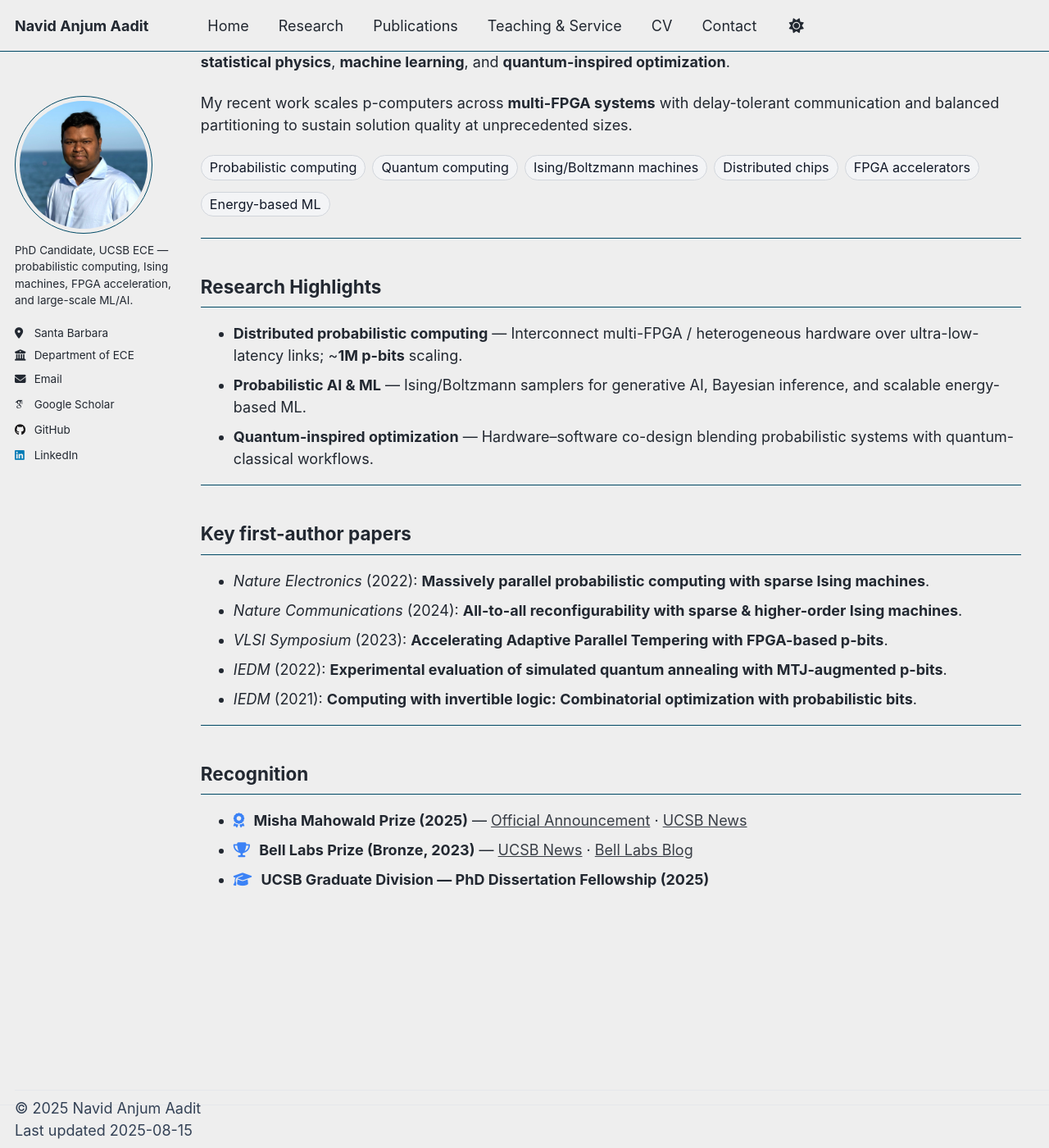
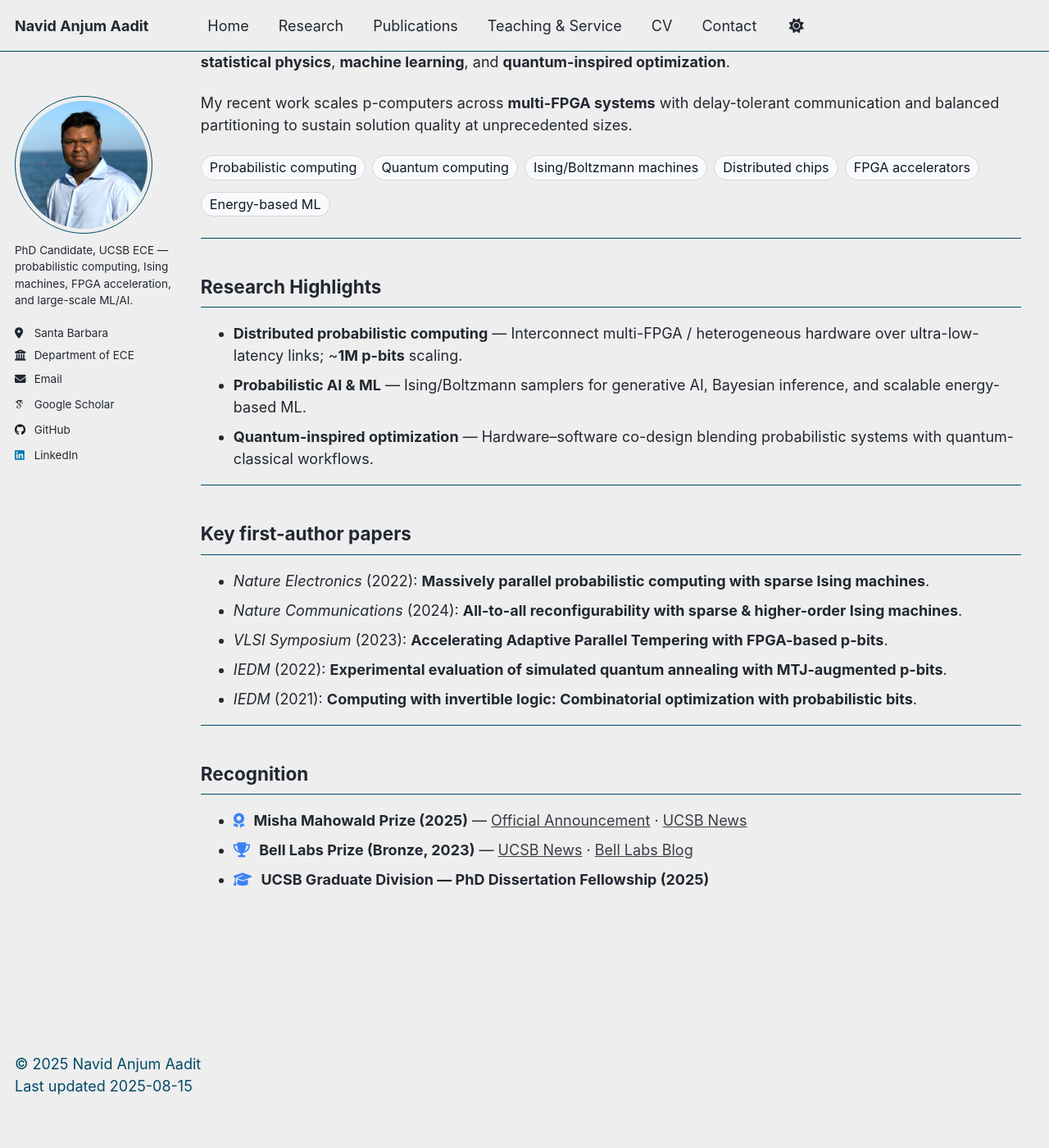
Before and after one commit to navidaadit/navidaadit.github.io, a Jekyll site: the page built from _pages/about.md, in a window 1280 px wide and 1400 px high, scrolled down 720 px. Shown: the whole window at 82% size. Built offline with Jekyll 4.4.1, drawn with Linux system fonts in a browser that asks for light colours; some web fonts are replaced; after the commit the page ends 2066 px from its top, so only the background shows below that.

Commit message:
Update _custom.scss

```diff
--- a/_sass/_custom.scss
+++ b/_sass/_custom.scss
@@ -1,27 +1,9 @@
-/* ===========================
-   Navid Aadit — site overrides
-   (grid, justified text, theme-aware pills, single-line footer)
-   =========================== */
+/* =========================================================
+   Navid Aadit — custom overrides
+   (grid, hero, justified text, theme-aware pills, flat footer)
+   ========================================================= */
 
-/* ---- Theme tokens (light/dark) ---- */
-:root {
-  --footer-border: #e5e7eb;
-  --footer-fg: #334155;
-
-  --pill-bg: #f3f4f6;         /* light gray */
-  --pill-border: #d1d5db;
-  --pill-fg: #111827;
-}
-html.dark {
-  --footer-border: #374151;   /* slate-600 */
-  --footer-fg: #e5e7eb;       /* slate-200 */
-
-  --pill-bg: #1f2937;         /* slate-800 */
-  --pill-border: #374151;     /* slate-700 */
-  --pill-fg: #e5e7eb;         /* slate-200 */
-}
-
-/* Use ~90% of viewport width to avoid a huge right gutter */
+/* ---------- Layout width ---------- */
 .initial-content,
 .page__inner,
 .page {
@@ -32,11 +14,11 @@ html.dark {
   padding-right: 16px;
 }
 
-/* ---- TRUE TWO-COLUMN GRID (sidebar + content) ---- */
+/* ---------- Two-column grid (sidebar + content) ---------- */
 :root {
   --sidebar: 320px;
   --gap: 48px;
-  --content-max: 75%;   /* content width ~75% of the page column */
+  --content-max: 75%;   /* inner content width inside right column */
 }
 
 .layout--single .page {
@@ -46,7 +28,7 @@ html.dark {
   align-items: start;
 }
 
-/* Sidebar stays in column 1; no floats */
+/* Sidebar */
 .layout--single .sidebar {
   grid-column: 1 !important;
   float: none !important;
@@ -58,19 +40,19 @@ html.dark {
   border-radius: 6px;
 }
 
-/* Content column fills the rest */
+/* Content */
 .layout--single .page__content {
   grid-column: 2 !important;
   margin: 0 !important;
   max-width: none !important;
 }
 
-/* Limit inner content width to ~75% (not the hero or keyword pills) */
+/* Limit inner blocks (but not hero/pills/button row) */
 .layout--single .page__content > *:not(.hero-img):not(.keyword-pills):not(.cv-row) {
   max-width: var(--content-max);
 }
 
-/* Justify paragraphs for a cleaner academic look */
+/* Paragraphs: justified */
 .layout--single .page__content p {
   text-align: justify;
   text-justify: inter-word;
@@ -78,10 +60,10 @@ html.dark {
   hyphens: auto;
 }
 
-/* Clear any legacy float wrapping */
-.page::after { content: ""; display: block; clear: both; }
+/* Legacy float clearer */
+.page::after { content:""; display:block; clear:both; }
 
-/* Hide the name under the headshot explicitly */
+/* Hide name under headshot */
 .author__name { display: none !important; }
 
 /* Avatar */
@@ -92,12 +74,12 @@ html.dark {
   border-radius: 50%;
 }
 
-/* Kill any built-in theme hero */
+/* Kill theme hero blocks */
 .page__hero,
 .page__hero--overlay,
 .hero-landing { display: none !important; }
 
-/* Our hero (no cropping; 80% width; centered in right column) */
+/* Hero image you inserted (no crop, 80% width, centered) */
 .hero-img {
   display: block;
   width: 80%;
@@ -106,106 +88,118 @@ html.dark {
   border-bottom: 1px solid #cbd5e1;
 }
 
-/* ---- Download CV (muted blue; only this button is styled) ---- */
-.cv-row { margin: 0.5rem 0 1rem 0; }
+/* ---------- CV button (muted) ---------- */
+.cv-row { margin: .5rem 0 1rem 0; }
 
-.page__content .btn--cv {
-  display: inline-block;
-  background-color: #4a6fdd;
-  color: #ffffff;
-  border-radius: 6px;
-  padding: 9px 14px;
-  font-size: 0.95rem;
-  font-weight: 600;
-  text-decoration: none;
-  border: 1px solid #3f5fc0;
-  transition: background-color 0.2s ease, border-color 0.2s ease, transform 0.02s ease;
+.page__content .btn--cv{
+  display:inline-block;
+  background:#4a6fdd;
+  color:#fff;
+  border-radius:6px;
+  padding:9px 14px;
+  font-size:.95rem;
+  font-weight:600;
+  text-decoration:none;
+  border:1px solid #3f5fc0;
+  transition:background-color .2s ease,border-color .2s ease,transform .02s ease;
 }
-.page__content .btn--cv:hover { background-color: #3f5fc0; border-color: #3552a6; }
-.page__content .btn--cv:active { transform: translateY(1px); }
+.page__content .btn--cv:hover{ background:#3f5fc0; border-color:#3552a6; }
+.page__content .btn--cv:active{ transform:translateY(1px); }
 
-/* ---- Keyword pills (theme aware) ---- */
-.keyword-pills {
-  list-style: none;
-  padding: 0;
-  margin: 0.25rem 0 0.5rem 0;
-  display: flex;
-  flex-wrap: wrap;
-  gap: 6px 8px;
+/* ---------- Keyword pills (theme-aware) ---------- */
+.keyword-pills{
+  list-style:none;
+  padding:0;
+  margin:.25rem 0 .5rem 0;
+  display:flex;
+  flex-wrap:wrap;
+  gap:6px 8px;
 }
-.keyword-pills li {
-  font-size: 0.9rem;
-  line-height: 1;
-  padding: 6px 10px;
-  border: 1px solid var(--pill-border);
-  border-radius: 999px;
-  background: var(--pill-bg);
-  color: var(--pill-fg);
-  white-space: nowrap;
+.keyword-pills li{
+  font-size:.9rem;
+  line-height:1;
+  padding:6px 10px;
+  border:1px solid #d1d5db;
+  border-radius:999px;
+  background:#f9fafb;
+  color:#111827;
+  white-space:nowrap;
+}
+/* Dark theme variants — cover common toggles */
+html.dark .keyword-pills li,
+html[data-theme="dark"] .keyword-pills li,
+body.dark .keyword-pills li{
+  background:#1f2937;          /* slate-800 */
+  border-color:#374151;         /* slate-700 */
+  color:#e5e7eb;                /* slate-200 */
 }
 
-/* Icons in Recognition list */
-.page__content i.fas { color: #3b82f6; margin-right: 6px; }
+/* Icons in “Recognition” list */
+.page__content i.fas{ color:#3b82f6; margin-right:6px; }
 
-/* Slightly tighter top spacing */
-.page { margin-top: 1rem; }
+/* Tighter top spacing */
+.page{ margin-top:1rem; }
 
-/* --- Responsive: stack on small screens --- */
-@media (max-width: 980px) {
-  .layout--single .page {
-    grid-template-columns: 1fr;
-    grid-column-gap: 0;
+/* ---------- Responsive ---------- */
+@media (max-width:980px){
+  .layout--single .page{
+    grid-template-columns:1fr;
+    grid-column-gap:0;
   }
   .layout--single .sidebar,
-  .layout--single .page__content {
-    width: auto !important;
-    max-width: none !important;
-    border-right: 0;
-    background: transparent;
-    padding-right: 0;
+  .layout--single .page__content{
+    width:auto !important;
+    max-width:none !important;
+    border-right:0;
+    background:transparent;
+    padding-right:0;
   }
-  .hero-img { width: 100%; margin-left: 0; margin-right: 0; }
+  .hero-img{ width:100%; margin-left:0; margin-right:0; }
 }
 
-/* ===== Footer: flatten to a single, clean bar ===== */
+/* =========================================================
+   Footer — flatten to a single, neutral bar (light & dark)
+   ========================================================= */
 
-/* Nuke ALL theme footer backgrounds/shadows to avoid the “double rectangle” */
+/* Remove theme backgrounds/shadows that create a second band */
 .page__footer,
-.page__footer *,
+.page__footer .footer,
+.page__footer .footer__inner,
 .site-footer,
 footer.footer,
-footer[role="contentinfo"],
-.page__footer .footer,
-.page__footer .footer__inner {
+footer[role="contentinfo"]{
   background: transparent !important;
   box-shadow: none !important;
 }
 
-/* Keep exactly one top border + compact spacing */
-.page__footer {
-  border-top: 1px solid var(--footer-border) !important;
-  padding: 8px 0 !important;
-  color: var(--footer-fg) !important;
+/* One slim bar with a single top border */
+.page__footer{
+  border-top:1px solid #e5e7eb !important;   /* light */
+  padding:8px 0 !important;
+  margin:0 !important;
+}
+html.dark .page__footer,
+html[data-theme="dark"] .page__footer,
+body.dark .page__footer{
+  border-top:1px solid #374151 !important;   /* dark */
 }
 
-/* Remove any extra borders inside the footer */
-.page__footer-follow,
-.page__footer-copyright {
-  border: 0 !important;
+/* Hide the “follow / feed” row entirely */
+.page__footer-follow{ display:none !important; }
+
+/* Copyright row style & size */
+.page__footer-copyright{
+  max-width:90vw;
+  margin:0 auto;
+  padding:0 16px;
+  font-size:.85rem;
+  line-height:1.6;
+  color:inherit;
 }
+/* Ensure links inherit footer color */
+.page__footer-copyright a{ color:inherit; text-decoration:underline; text-underline-offset:2px; }
 
-/* Hide the social/feeds row */
-.page__footer-follow { display: none !important; }
-
-/* Copyright row layout + size */
-.page__footer-copyright {
-  max-width: 90vw;
-  margin: 0 auto;
-  padding: 0 16px;
-  font-size: 0.85rem;
-  line-height: 1.6;
-  color: var(--footer-fg) !important;
+/* Don’t wrap onto two lines on wider viewports */
+@media (min-width:680px){
+  .page__footer-copyright br{ display:none; }
 }
-
-/* If a <br> is inserted, keep it on one line on wider screens */
-@media (min-width: 680px) { .page__footer-copyright br { display: none; } }
```
